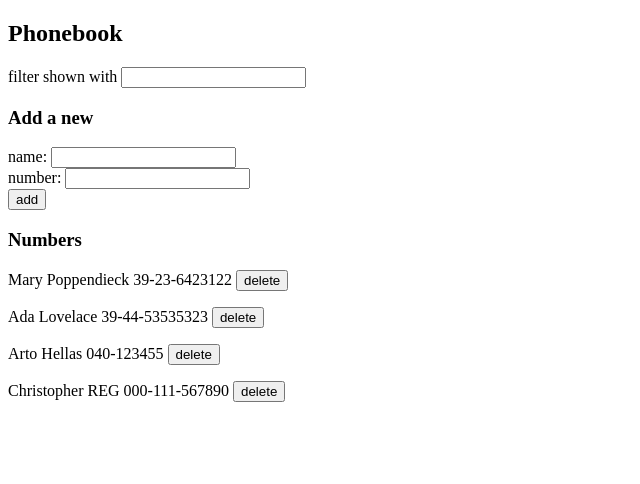
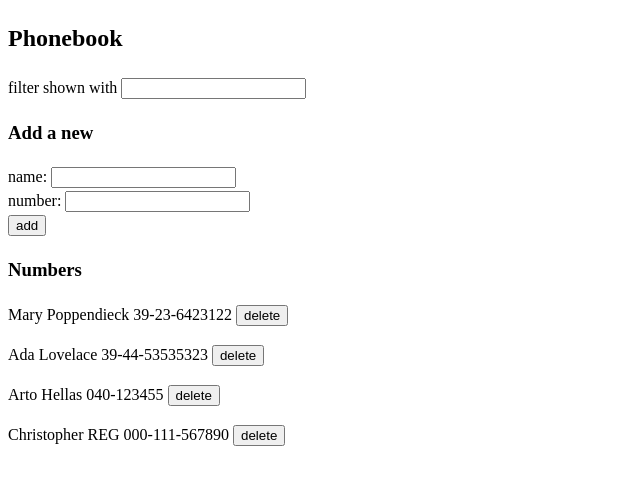
Before and after one commit to pirateIV/FullStack-Open-Submisson-Exercises, a React (Vite) app in the folder part2/phonebook/: page / in a window 1280 px wide. Shown: the top 484 px of the page, without its empty margins (0-640 px from the left). Built offline with nearby package versions, Linux system fonts and the light colour scheme; data requests are answered from the project's data file.

Commit message:
working on part2/adding_styles_to_react_app

```diff
--- a/part2/phonebook/src/App.jsx
+++ b/part2/phonebook/src/App.jsx
@@ -10,6 +10,8 @@ const App = () => {
   const [newName, setNewName] = useState('');
   const [newNumber, setNewNumber] = useState('');
   const [filter, setFilter] = useState('');
+  const [message, setMessage] = useState('');
+  const [messageState, setMessageState] = useState('');
 
   useEffect(() => {
     getContacts().then(contacts => setPersons([...contacts]));
@@ -38,11 +40,31 @@ const App = () => {
     if (updateContact !== undefined) {
       if (window.confirm(updateContactMsg)) {
         await updatedContact(updateContact.id, person);
-        getContacts().then(contacts => setPersons([...contacts]));
+        getContacts()
+          .then(contacts => setPersons([...contacts]))
+          .catch(error => {
+            setMessage(
+              `Information if ${updateContact.name} has already been removed from server`
+            );
+            setMessageState('error');
+            setTimeout(() => {
+              setMessage(null);
+              setMessageState('');
+            });
+            console.log(error.message);
+          });
       }
     } else {
-      createContact(person).then(contact => setPersons([...persons, contact]));
-      alert(`${newName} is already added to phonebook`);
+      createContact(person).then(contact => {
+        setPersons([...persons, contact]);
+        setMessage(`Added ${newName} to phonebook`);
+        setMessageState('success');
+        setTimeout(() => {
+          setMessage(null);
+          setMessageState('');
+        }, 3000);
+      });
+
       setNewName('');
       setNewNumber('');
     }
@@ -69,6 +91,7 @@ const App = () => {
   return (
     <div>
       <h2>Phonebook</h2>
+      <Notification message={message} type={messageState} />
       <Filter filter={handleFilterChange} />
 
       <h3>Add a new</h3>
@@ -122,4 +145,12 @@ const Persons = props => {
   );
 };
 
+const Notification = ({ message, type }) => {
+  if (message === null) {
+    return null;
+  }
+
+  return <div className={type}>{message}</div>;
+};
+
 export default App;
--- a/part2/phonebook/src/index.css
+++ b/part2/phonebook/src/index.css
@@ -1,69 +1,36 @@
 :root {
-  font-family: Inter, system-ui, Avenir, Helvetica, Arial, sans-serif;
+  font-family: Public sans, system-ui, Avenir, Helvetica, Arial, sans-serif;
   line-height: 1.5;
   font-weight: 400;
 
-  color-scheme: light dark;
-  color: rgba(255, 255, 255, 0.87);
-  background-color: #242424;
+  /* color-scheme: light dark; */
+  /* color: rgba(255, 255, 255, 0.87);
+  background-color: #242424; */
 
   font-synthesis: none;
   text-rendering: optimizeLegibility;
-  -webkit-font-smoothing: antialiased;
-  -moz-osx-font-smoothing: grayscale;
-  -webkit-text-size-adjust: 100%;
-}
-
-a {
-  font-weight: 500;
-  color: #646cff;
-  text-decoration: inherit;
-}
-a:hover {
-  color: #535bf2;
 }
 
 body {
-  margin: 0;
-  display: flex;
-  place-items: center;
-  min-width: 320px;
-  min-height: 100vh;
+  font-family:  'Public sans';
 }
 
-h1 {
-  font-size: 3.2em;
-  line-height: 1.1;
+.error {
+  color: red;
+  background-color: lightgray;
+  font-size: 20px;
+  border-style: solid;
+  border-radius: 5px;
+  padding: 5px;
+  margin-bottom: 10px;
 }
 
-button {
-  border-radius: 8px;
-  border: 1px solid transparent;
-  padding: 0.6em 1.2em;
-  font-size: 1em;
-  font-weight: 500;
-  font-family: inherit;
-  background-color: #1a1a1a;
-  cursor: pointer;
-  transition: border-color 0.25s;
+.success {
+  color: green;
+  background-color: lightgray;
+  font-size: 20px;
+  border-style: solid;
+  border-radius: 5px;
+  padding: 5px;
+  margin-bottom: 10px;
 }
-button:hover {
-  border-color: #646cff;
-}
-button:focus,
-button:focus-visible {
-  outline: 4px auto -webkit-focus-ring-color;
-}
-
-@media (prefers-color-scheme: light) {
-  :root {
-    color: #213547;
-    background-color: #ffffff;
-  }
-  a:hover {
-    color: #747bff;
-  }
-  button {
-    background-color: #f9f9f9;
-  }
-}
--- a/part2/phonebook/src/main.jsx
+++ b/part2/phonebook/src/main.jsx
@@ -1,5 +1,6 @@
 import ReactDOM from 'react-dom/client';
 
 import App from './App';
+import './index.css'
 
 ReactDOM.createRoot(document.getElementById('root')).render(<App />);
```
